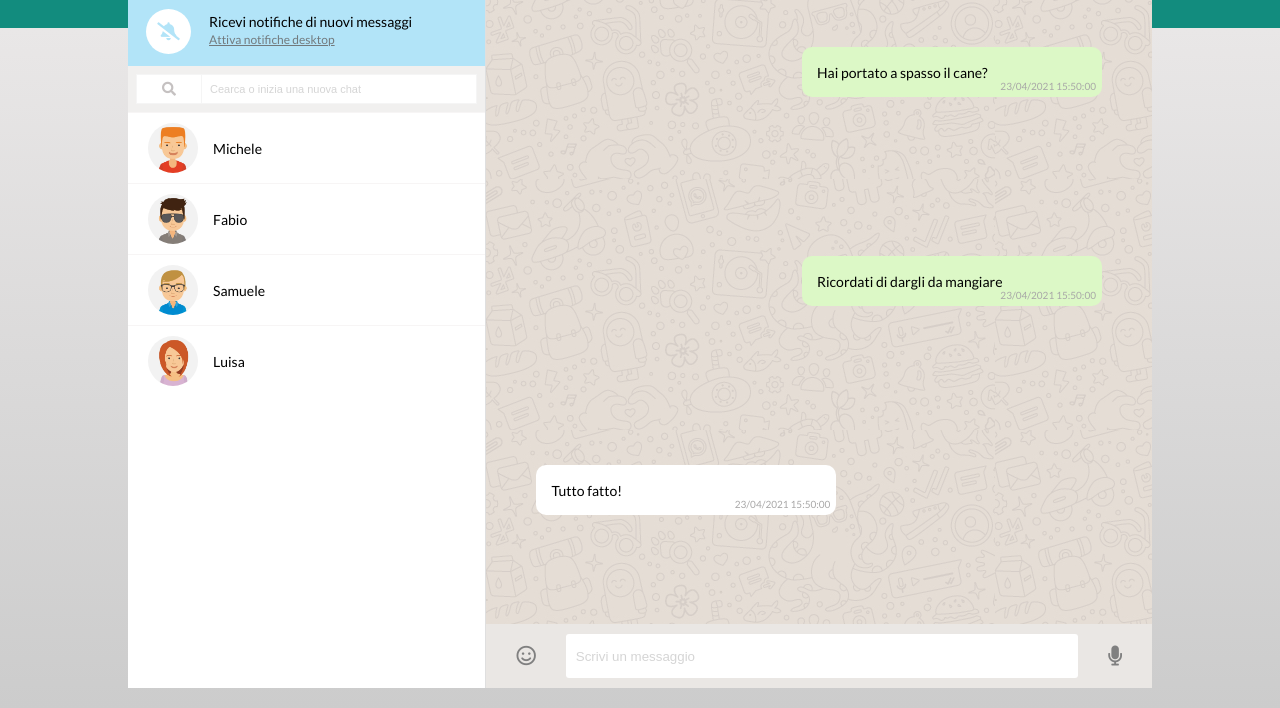
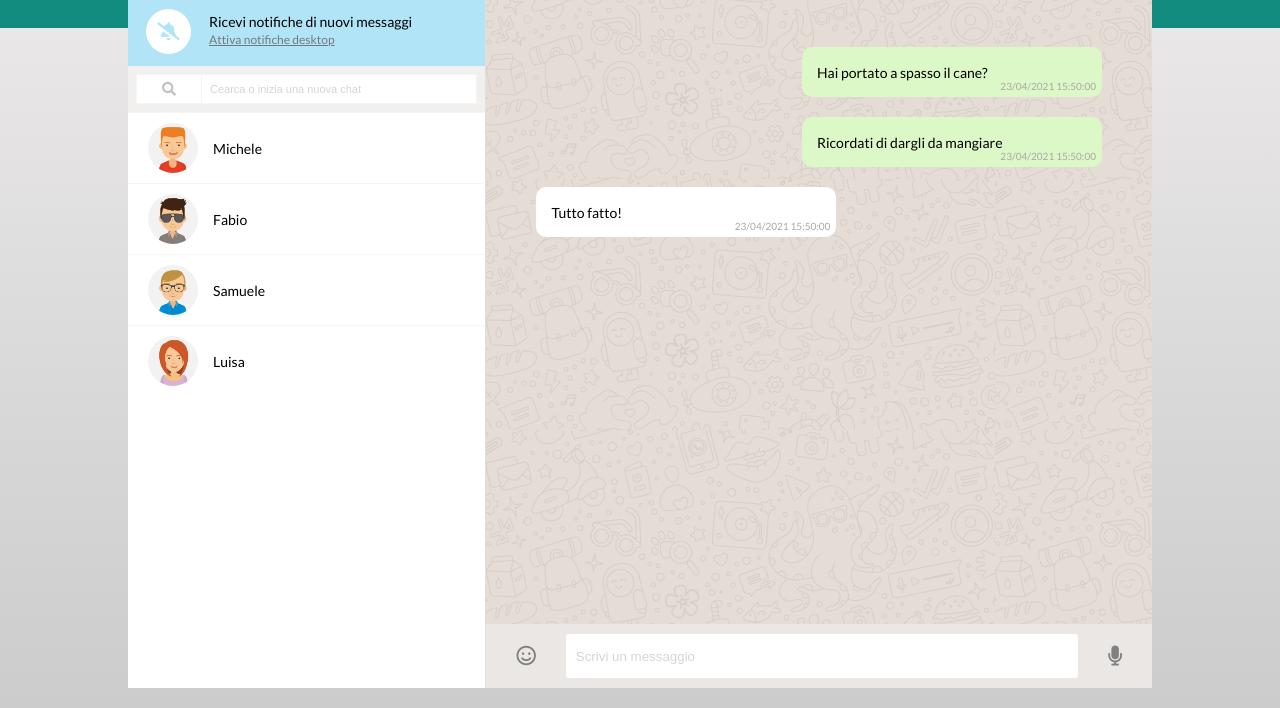
Before and after one commit to Martab1/vue-boolzapp, a plain HTML site: page index.html in a window 1280 px wide. Shown: the part 92-800 px from the top of the page. Drawn offline with nearby package versions, Linux system fonts and the light colour scheme.

Commit message:
fix margin chat

```diff
--- a/css/style.css
+++ b/css/style.css
@@ -205,10 +205,10 @@ body{
     justify-content: flex-end;
 }
 
-/* .received, */
-/* .sent{
+.received,
+.sent{
     margin-bottom: 20px;
-} */
+}
 
 .message{
     align-items: center;
--- a/index.html
+++ b/index.html
@@ -94,7 +94,9 @@
             </section>
 
             <!-- main content-->
-            <section class="main-content" v-for="(contact,index) in contacts[contactIndex].messages" >
+            <section class="main-content">
+
+                <div v-for="(contact,index) in contacts[contactIndex].messages" >
 
                     <!-- sent -->
                     <div class=" flex"
@@ -117,6 +119,9 @@
                         </div>
                     </div>
 
+                </div>
+
+
             </section>
 
             <!-- footer content-->
```
Lines whose indentation alone changed are shown as unchanged.
